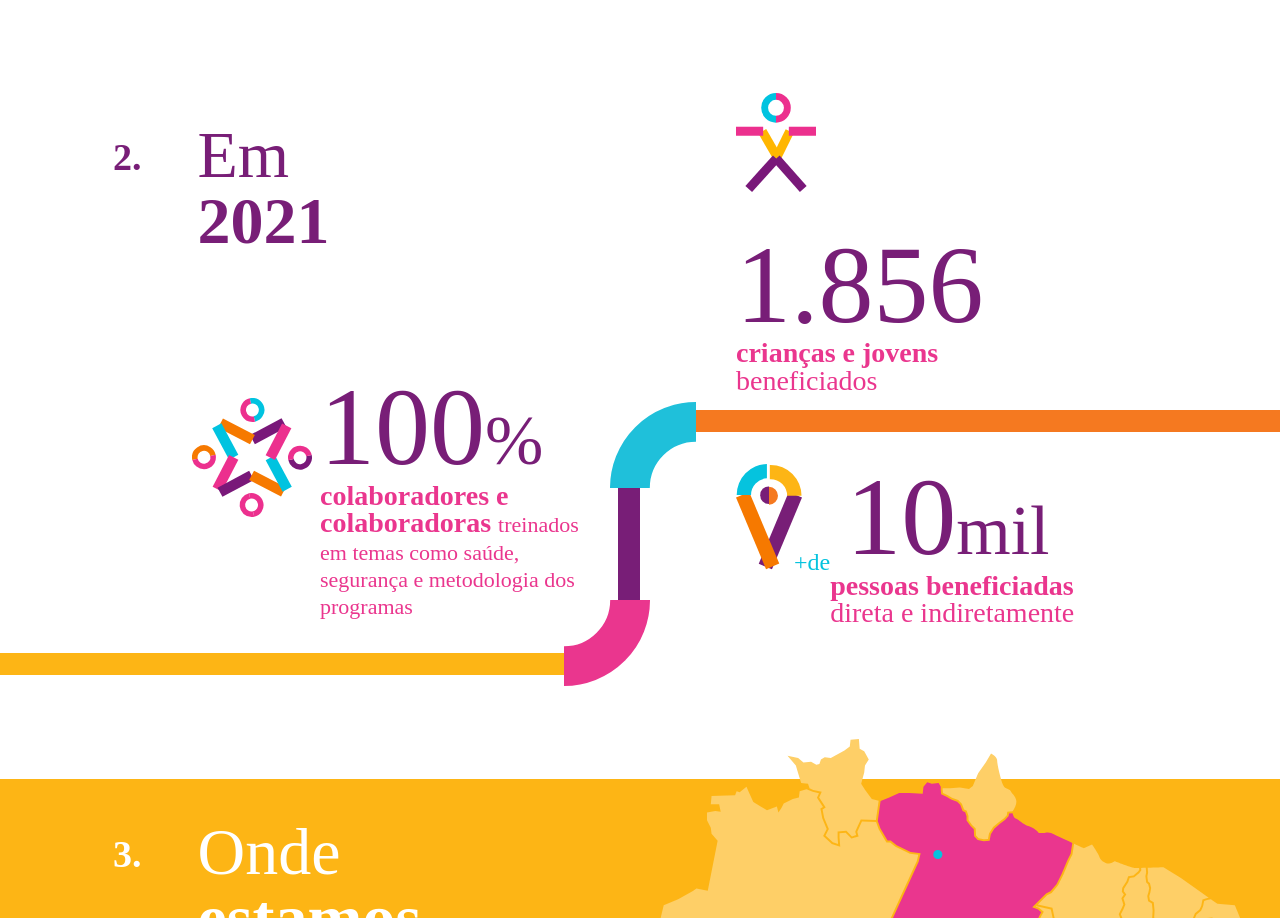
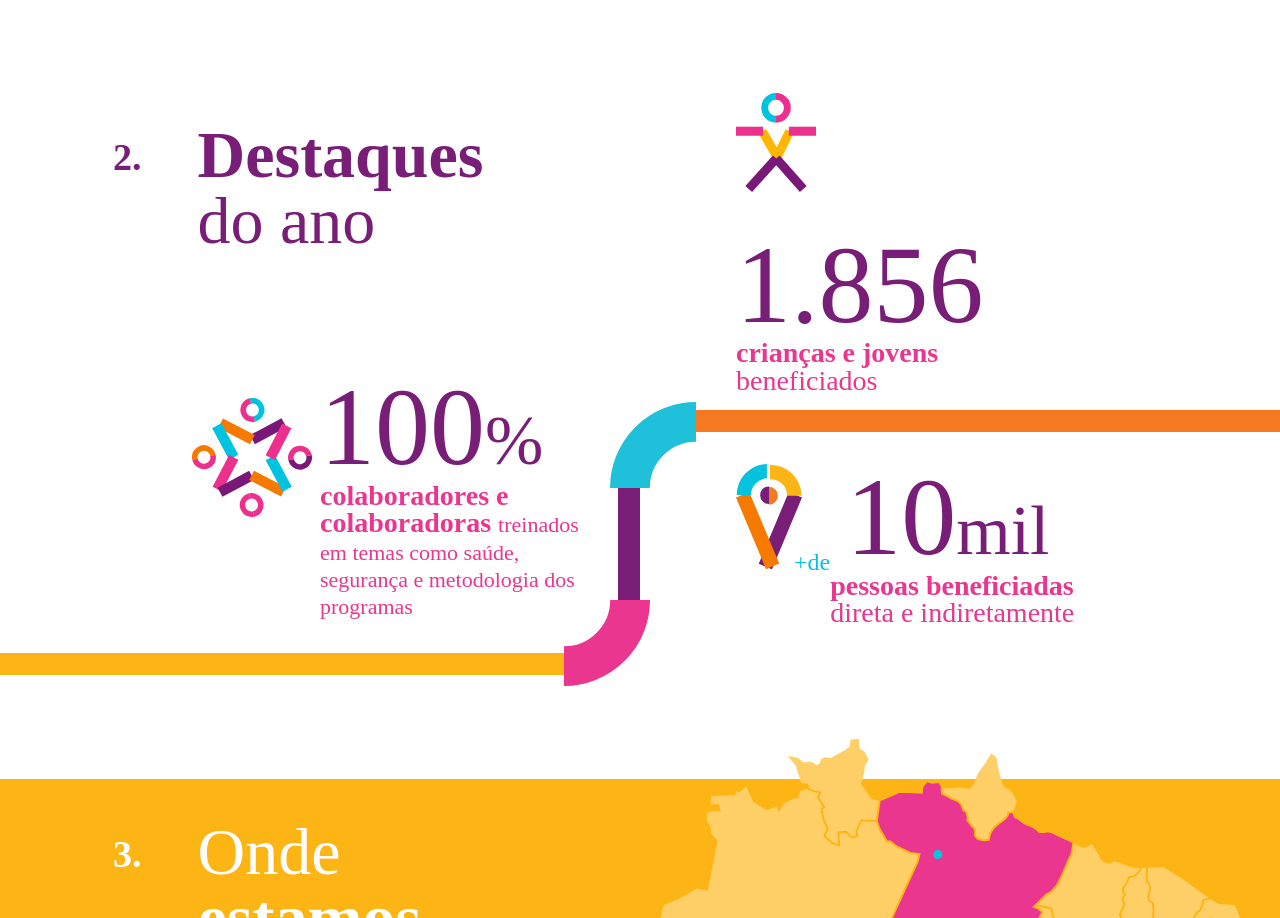
Before and after one commit to iurynadin/fundacaoraizen, a website: page pages/index.html in a window 1280 px wide. Shown: the part 2135-3053 px from the top of the page. Drawn offline with nearby package versions, Linux system fonts and the light colour scheme; a web font is replaced by a local one.

Commit message:
alterado titulo de secao para destaques do ano

```diff
--- a/pages/index.html
+++ b/pages/index.html
@@ -177,7 +177,7 @@
                     <div class="halfContainer">
                         <div class="sectionTitle">
                             <span>2.</span>
-                            <h1>Em<br><strong>2021</strong></h1>
+                            <h1><strong>Destaques</strong><br>do ano</h1>
                         </div>
                     </div>
 
```
